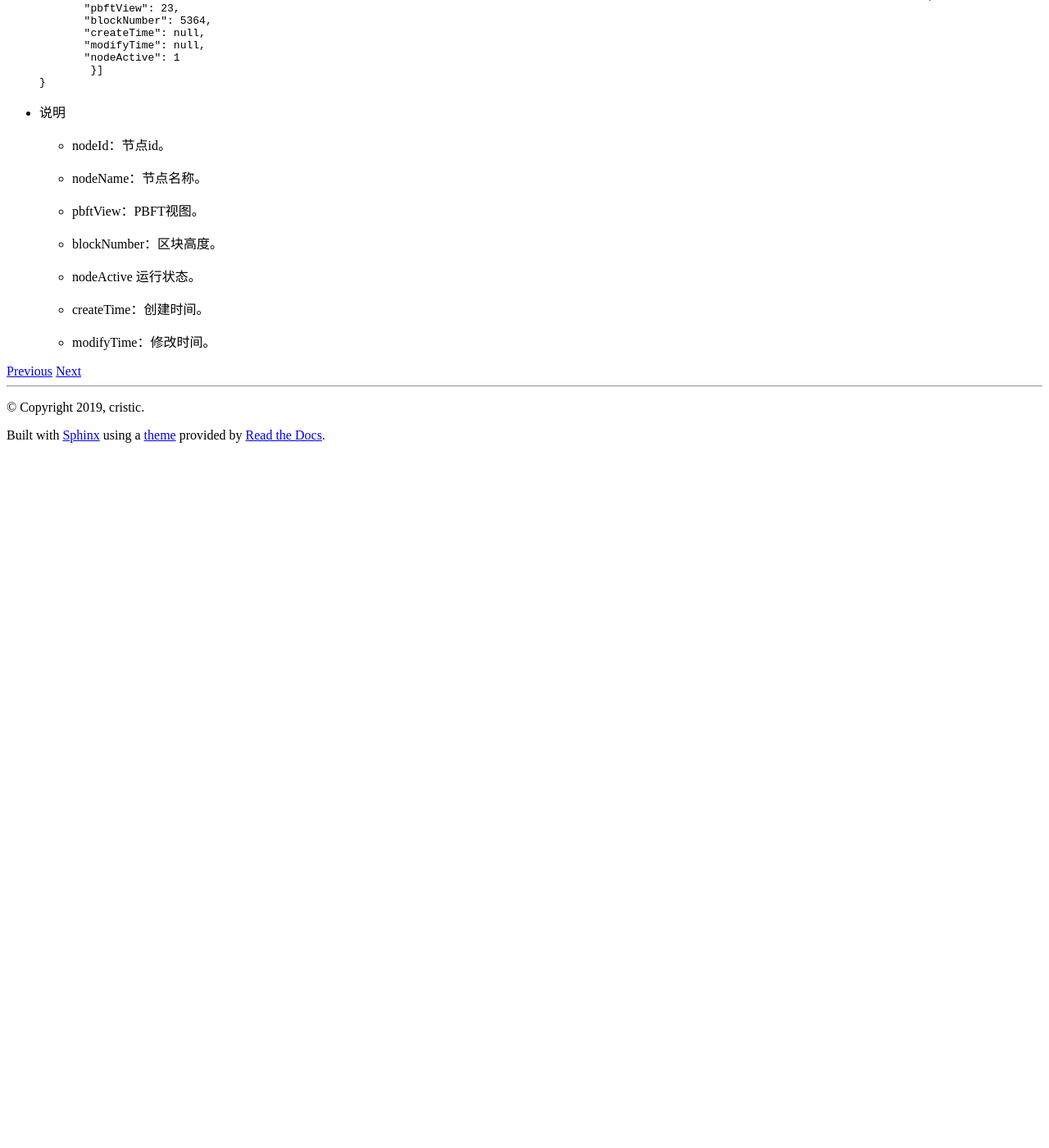
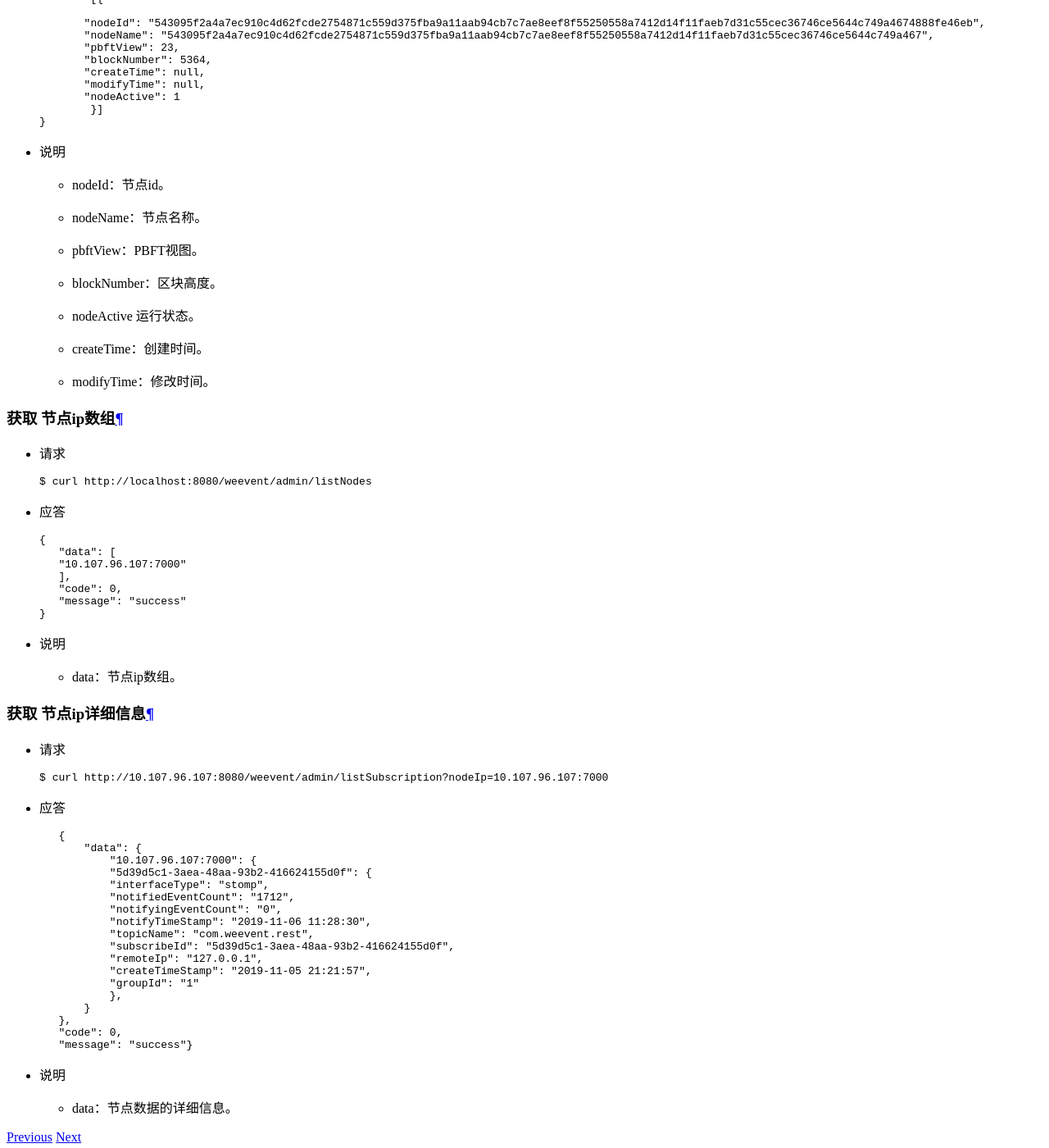
Before and after one commit to WeBankBlockchain/WeEvent-docs, a Sphinx documentation site: the page built from docs/protocal/restful.md, in a window 1280 px wide and 1400 px high, scrolled down 8338 px. Shown: the whole window at 82% size. Built offline with Sphinx 7.4.7 and the Read the Docs theme 2.0.0, drawn with Linux system fonts in a browser that asks for light colours; before the commit the page ends 8886 px from its top, so only the background shows below that.

Commit message:
add interface commentary

````diff
--- a/docs/protocal/restful.md
+++ b/docs/protocal/restful.md
@@ -429,3 +429,54 @@
      - nodeActive 运行状态。
      - createTime：创建时间。
      - modifyTime：修改时间。
+
+ #### 获取 节点ip数组
+ - 请求
+     ```shell
+     $ curl http://localhost:8080/weevent/admin/listNodes
+     ```
+
+ - 应答
+
+     ```json
+    {
+        "data": [
+        "10.107.96.107:7000"
+        ],
+        "code": 0,
+        "message": "success"
+    }
+     ```
+ - 说明
+     - data：节点ip数组。
+
+#### 获取 节点ip详细信息
+ - 请求
+     ```shell
+     $ curl http://10.107.96.107:8080/weevent/admin/listSubscription?nodeIp=10.107.96.107:7000
+     ```
+
+ - 应答
+
+     ```json
+        {
+            "data": {
+                "10.107.96.107:7000": {
+                "5d39d5c1-3aea-48aa-93b2-416624155d0f": {
+                "interfaceType": "stomp",
+                "notifiedEventCount": "1712",
+                "notifyingEventCount": "0",
+                "notifyTimeStamp": "2019-11-06 11:28:30",
+                "topicName": "com.weevent.rest",
+                "subscribeId": "5d39d5c1-3aea-48aa-93b2-416624155d0f",
+                "remoteIp": "127.0.0.1",
+                "createTimeStamp": "2019-11-05 21:21:57",
+                "groupId": "1"
+                },
+            }
+        },
+        "code": 0,
+        "message": "success"}
+     ```
+ - 说明
+     - data：节点数据的详细信息。
````
Also changed, not shown: docs/install/module/broker.md (+4 -4 lines), docs/introduction/getting-start.md (+1 -0 lines).
